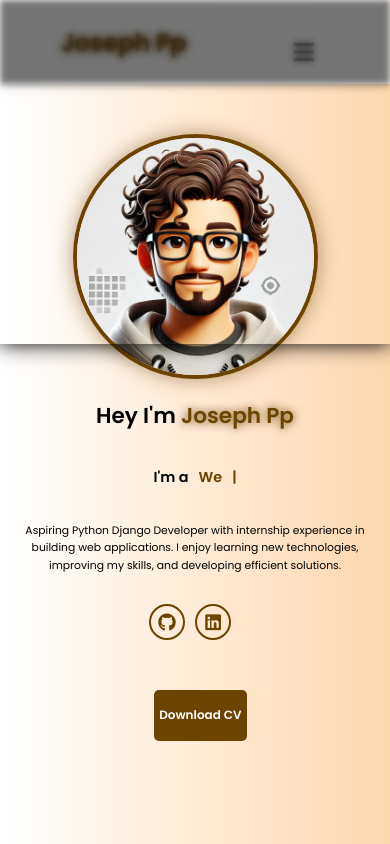
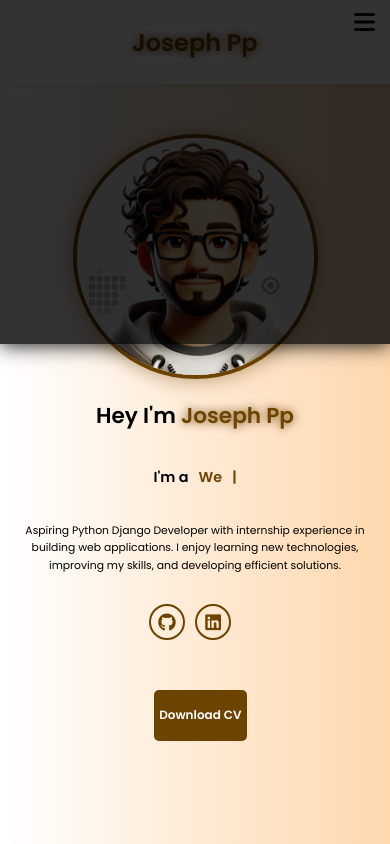
Before and after one commit to josephppofficial/portfolio, a plain HTML site: page index.html in a window 390 px wide. Shown: the top 844 px of the page. Drawn offline with nearby package versions, Linux system fonts and the light colour scheme.

Commit message:
Updated portfolio

```diff
--- a/style.css
+++ b/style.css
@@ -103,7 +103,7 @@ nav {
     width: 100%;
     height: auto;
     transform: translateY(-500px);
-    backdrop-filter: brightness(40%) blur(3px);
+    background: rgba(0, 0, 0, 0.8); /* Solid background to avoid blur issues */
     box-shadow: 0 0 20px black;
     transition: transform 0.3s ease-in-out;  /* Improved transition */
 }
@@ -1007,26 +1007,3 @@ document.addEventListener('DOMContentLoaded', function() {
     });
 });
 */
-.hamburg {
-    display: block; /* Ensure it's visible */
-    color: #333; /* Dark color for visibility */
-    font-size: 24px; /* Make it larger */
-    position: relative; /* Ensure it's positioned properly */
-    z-index: 110; /* Keep it above other elements */
-}
-
-@media (max-width: 768px) {
-    .hamburg {
-        display: block; /* Show only on mobile */
-    }
-
-    .nav-container {
-        position: relative; /* Ensure proper positioning context */
-    }
-}
-
-@media (min-width: 769px) {
-    .hamburg {
-        display: none; /* Hide on desktop if needed */
-    }
-}
```
